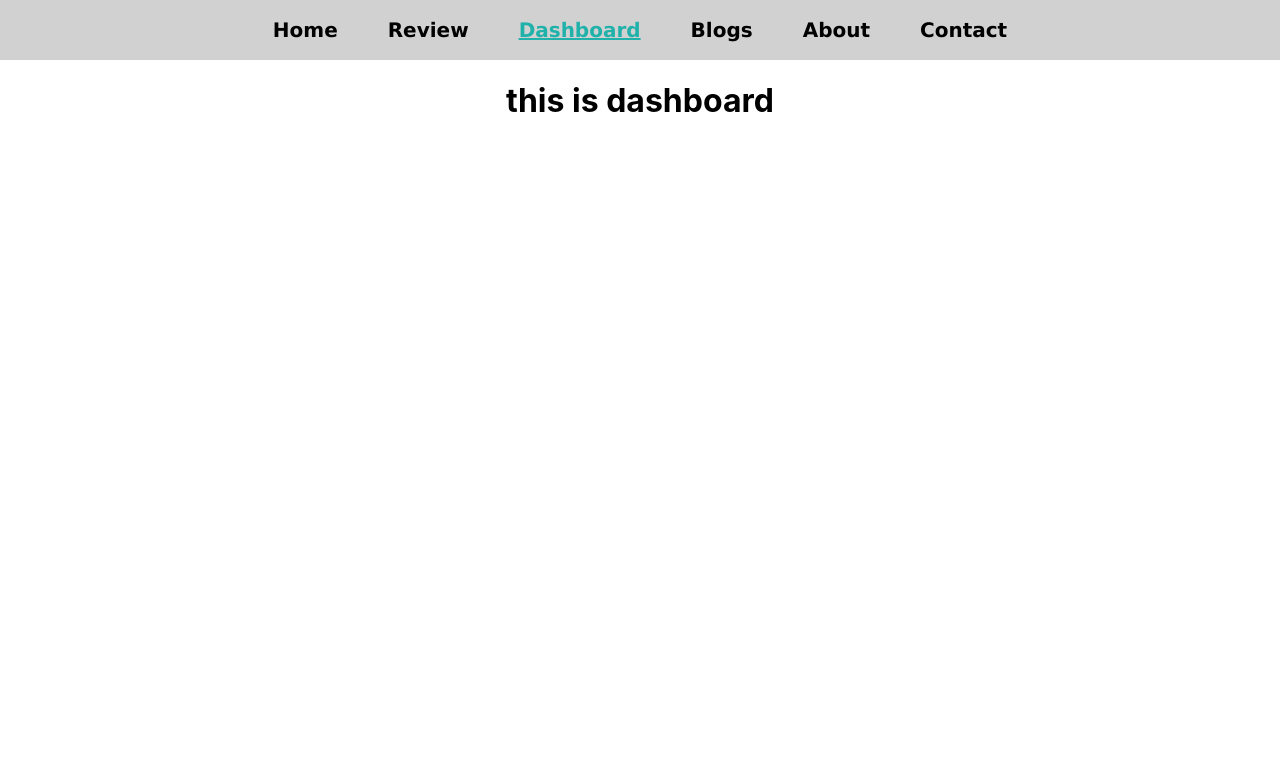
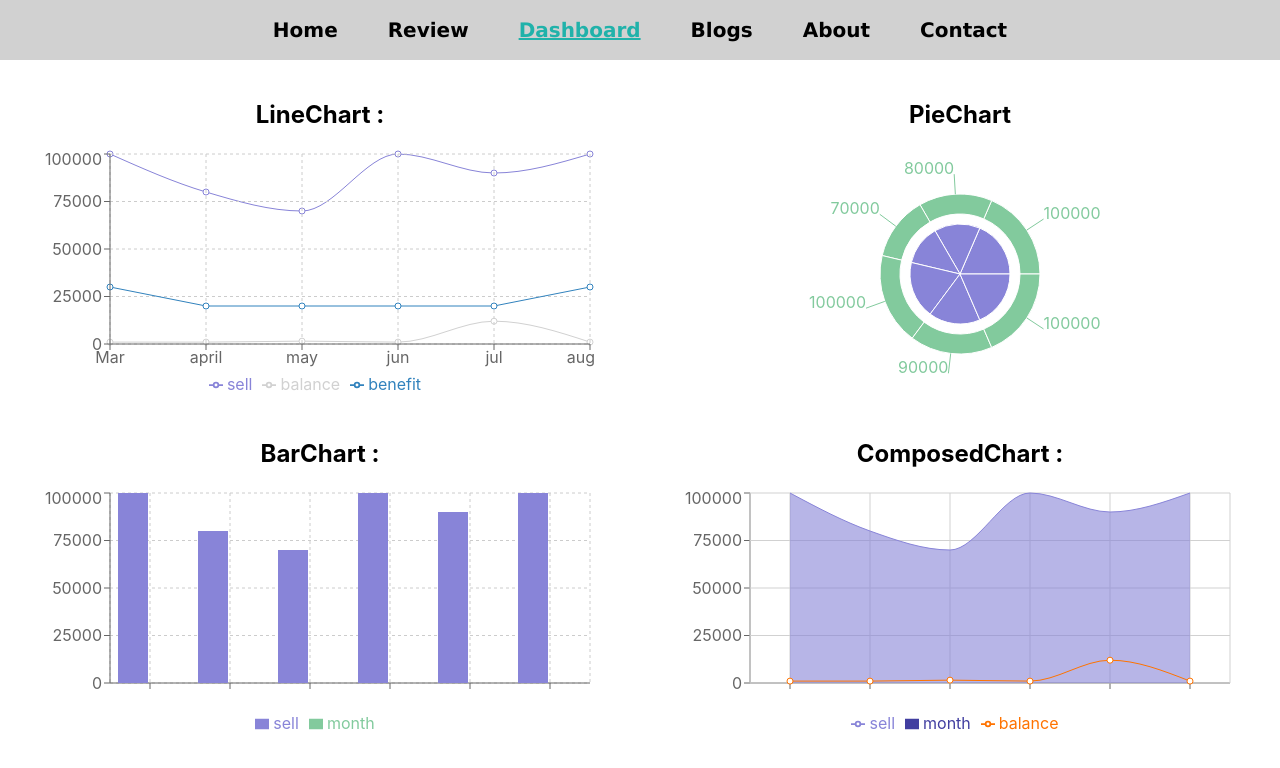
Before and after one commit to SHAFAYET-HOWLADER/product_analysis_webpage, a React (Create React App) app: page /dashboard in a window 1280 px wide. Shown: the top 768 px of the page. Built offline with nearby package versions, Linux system fonts and the light colour scheme.

Commit message:
chartAdded

```diff
--- a/package.json
+++ b/package.json
@@ -11,6 +11,7 @@
     "react-icons": "^4.3.1",
     "react-router-dom": "^6.3.0",
     "react-scripts": "5.0.0",
+    "recharts": "^2.1.9",
     "web-vitals": "^2.1.4"
   },
   "scripts": {
--- a/src/Components/Dashboard/Dashboard.css
+++ b/src/Components/Dashboard/Dashboard.css
@@ -0,0 +1,9 @@
+
+.lineChart{
+    margin: 20px;
+}
+.chartArea{
+    display: grid;
+    grid-template-columns: repeat(2, 1fr);
+    place-items: center;
+}
--- a/src/Components/Dashboard/Dashboard.js
+++ b/src/Components/Dashboard/Dashboard.js
@@ -1,10 +1,101 @@
 import React from 'react';
-
+import { Area, Bar, BarChart, CartesianGrid, ComposedChart, Legend, Line, LineChart, Pie, PieChart, Tooltip, XAxis, YAxis } from 'recharts';
+import './Dashboard.css'
 const Dashboard = () => {
+    const data = [{
+        "month": "Mar",
+        "sell": 100000,
+        "benefit": 30000,
+        "balance": 1000
+    },
+    {
+        "month": "april",
+        "sell": 80000,
+        "benefit": 20000,
+        "balance": 1000
+    },
+    {
+        "month": "may",
+        "sell": 70000,
+        "benefit": 20000,
+        "balance": 1500
+    },
+    {
+        "month": "jun",
+        "sell": 100000,
+        "benefit": 20000,
+        "balance": 1000
+    },
+    {
+        "month": "jul",
+        "sell": 90000,
+        "benefit": 20000,
+        "balance": 12000
+    },
+    {
+        "month": "aug",
+        "sell": 100000,
+        "benefit": 30000,
+        "balance": 1000
+    }
+]
     return (
-        <div>
-            <h1>this is dashboard</h1>
+    <div className='chartArea'>
+        <div className='lineChart'>
+            <div>
+            <h2>LineChart : </h2>
+            </div>
+            <LineChart width={550} height={250} data={data}>
+            <Line type="monotone" dataKey={'sell'} stroke="#8884d8" />
+            <Line dataKey={"balance"} type="monotone" stroke="#d1d1d1"></Line>
+            <CartesianGrid strokeDasharray="3 3" />
+            <Line dataKey={"benefit"}></Line>
+            <YAxis></YAxis>
+            <Tooltip />
+            <Legend />
+            <XAxis dataKey={"month"}></XAxis>
+            </LineChart>
         </div>
+        <div className='pieChart'>
+            <div>
+                <h2>PieChart</h2>
+            </div>
+            <PieChart width={550} height={250}>
+                <Pie data={data} dataKey={"sell"} nameKey="name" cx="50%" cy="50%" outerRadius={50} fill="#8884d8" />
+                <Pie data={data} dataKey={"sell"} nameKey="name" cx="50%" cy="50%" innerRadius={60} outerRadius={80} fill="#82ca9d" label />
+            </PieChart>
+        </div>
+        <div className='barChart'>
+            <div>
+                <h2>BarChart :
+          </h2>
+            </div>
+        <BarChart width={550} height={250} data={data}>
+                <CartesianGrid strokeDasharray="3 3" />
+                <XAxis dataKey="name" />
+                <YAxis />
+                <Tooltip />
+                <Legend />
+                <Bar dataKey={"sell"} fill="#8884d8" />
+                <Bar dataKey={'month'} fill="#82ca9d" />
+        </BarChart>
+        </div>
+        <div className='composedChart'>
+            <div>
+                <h2>ComposedChart : </h2>
+            </div>
+        <ComposedChart width={550} height={250} data={data}>
+            <XAxis dataKey="name" />
+            <YAxis />
+            <Tooltip />
+            <Legend />
+            <CartesianGrid stroke="#d1d1d1" />
+            <Area type="monotone" dataKey="sell" fill="#8884d8" stroke="#8884d8" />
+            <Bar dataKey="month" barSize={20} fill="#413ea0" />
+            <Line type="monotone" dataKey="balance" stroke="#ff7300" />
+            </ComposedChart>
+        </div>
+       </div>
     );
 };
 
--- a/src/Components/Review/Review.js
+++ b/src/Components/Review/Review.js
@@ -4,7 +4,6 @@ import AllReview from '../AllReview/AllReview';
 
 const Review = () => {
     const [reviews, setReviews] = useProducts()
-    console.log(reviews)
     return (
           <div className='container'>
             <h1>What our customers says ! </h1>
--- a/src/index.js
+++ b/src/index.js
@@ -1,17 +1,17 @@
 import React from 'react';
-import ReactDOM from 'react-dom';
+import ReactDOMClient from 'react-dom/client';
 import './index.css';
 import App from './App';
 import reportWebVitals from './reportWebVitals';
 import { BrowserRouter } from 'react-router-dom';
-
-ReactDOM.render(
+const container = document.getElementById("root")
+const root  = ReactDOMClient.createRoot(container)
+root.render(
   <React.StrictMode>
     <BrowserRouter>
        <App />
     </BrowserRouter>
   </React.StrictMode>,
-  document.getElementById('root')
 );
 
 // If you want to start measuring performance in your app, pass a function
```
Also changed, not shown: src/hooks/useData.js (added, +11 -0 lines), 1 other file (tests, documents, lock files or other folders).
